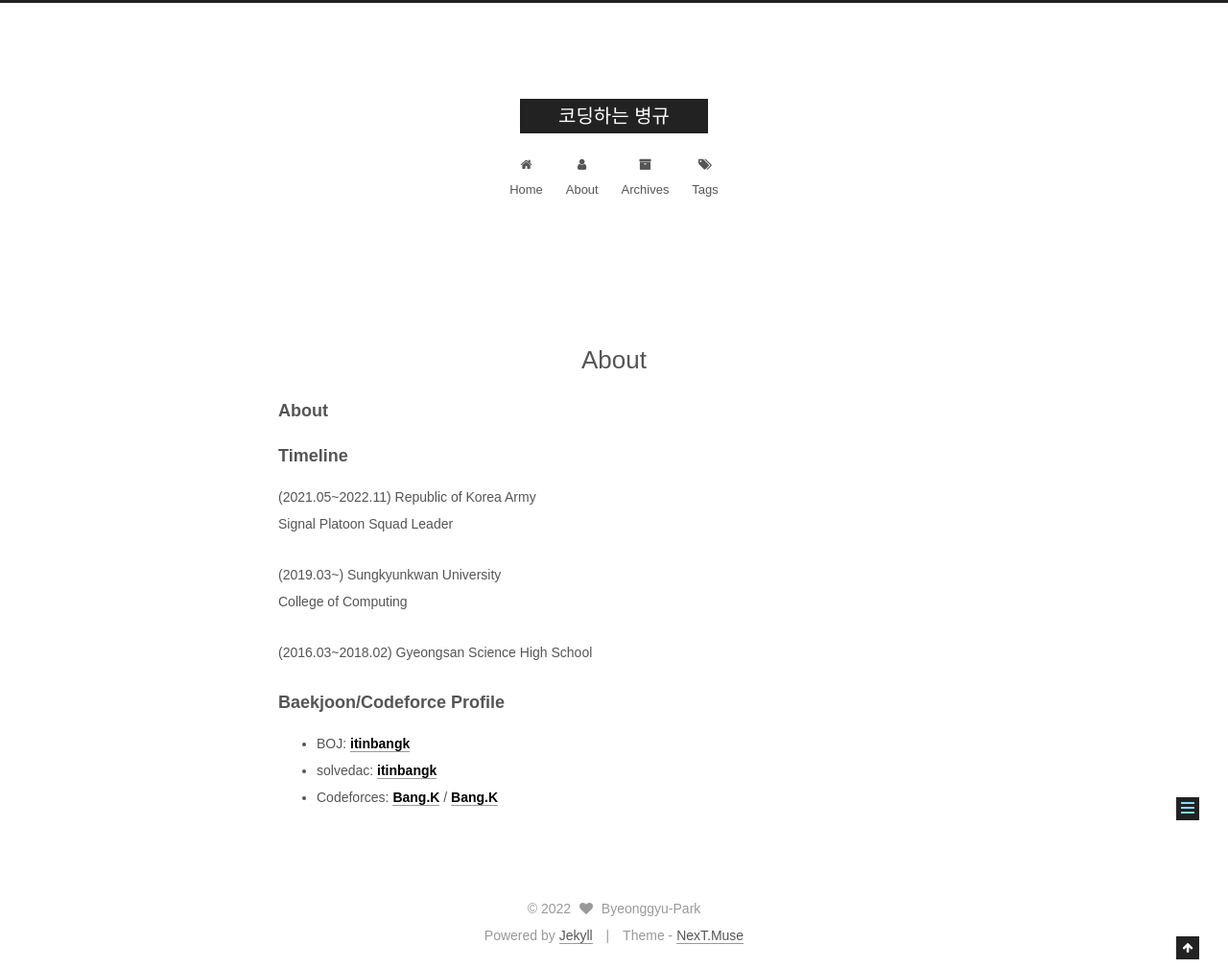
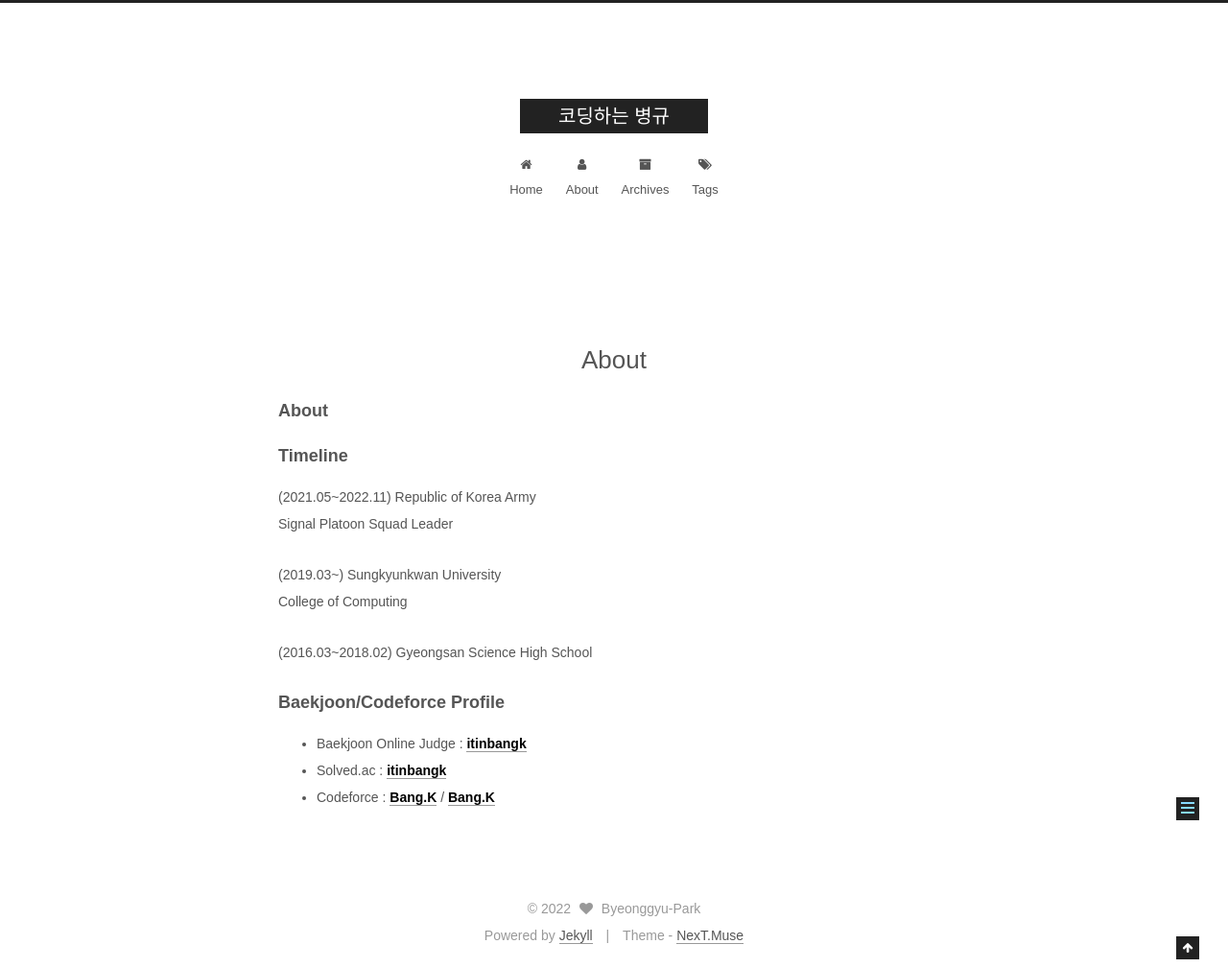
Before and after one commit to ggyuchive/ggyuchive.github.io, a Jekyll site: the page built from about/index.md, in a window 1280 px wide. Shown: the whole page at 96% size. Built offline with Jekyll 4.4.1, drawn with Linux system fonts in a browser that asks for light colours; nearby versions of some CDN libraries; our own code applies the rules of GitHub Pages for plain Markdown files.

Commit message:
Update judge_profile.html

```diff
--- a/_includes/judge_profile.html
+++ b/_includes/judge_profile.html
@@ -167,11 +167,11 @@
   function makeProfileList(){
     let inner = "";
     if(handles['BOJ'] !== 'None'){
-      inner += `<li>BOJ: <a id="BOJ" target="_blank" style="text-decoration:none;font-weight:bold;">loading</a></li>\n`;
-      inner += `<li>solvedac: <a id="solved" target="_blank" style="text-decoration:none;font-weight:bold;">loading</a></li>`;
+      inner += `<li>Baekjoon Online Judge : <a id="BOJ" target="_blank" style="text-decoration:none;font-weight:bold;">loading</a></li>\n`;
+      inner += `<li>Solved.ac : <a id="solved" target="_blank" style="text-decoration:none;font-weight:bold;">loading</a></li>`;
     }
     if(handles['codeforces'] !== 'None'){
-      inner += `<li>Codeforces: <a id="codeforces" target="_blank" style="text-decoration:none;font-weight:bold;">loading</a> / <a id="mx_codeforces" target="_blank" style="text-decoration:none;font-weight:bold;">loading</a></li>`;
+      inner += `<li>Codeforce : <a id="codeforces" target="_blank" style="text-decoration:none;font-weight:bold;">loading</a> / <a id="mx_codeforces" target="_blank" style="text-decoration:none;font-weight:bold;">loading</a></li>`;
     }
     if(handles['atcoder'] !== 'None'){
       inner += `<li>atcoder: <a id="atcoder" target="_blank" style="text-decoration:none;font-weight:bold;">loading</a></li>`;
```
